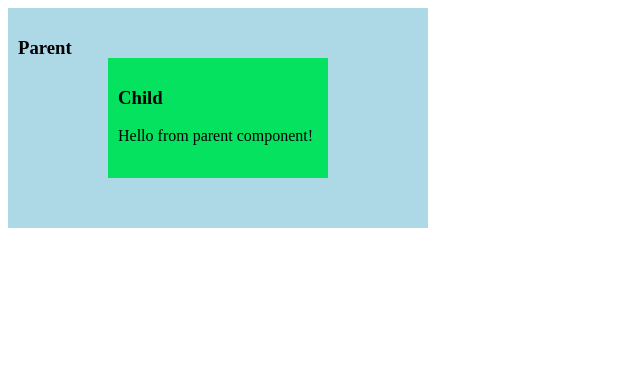
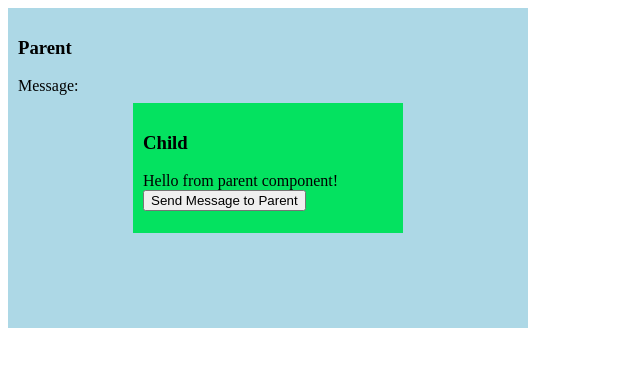
Before and after one commit to Sanjula-Dulshan/angular-training-4, an Angular app: page / in a window 1280 px wide. Shown: the top 366 px of the page, without its empty margins (0-640 px from the left). Built offline with nearby package versions, Linux system fonts and the light colour scheme.

Commit message:
child to parent data share using Output decorator

```diff
--- a/src/app/child/child.component.html
+++ b/src/app/child/child.component.html
@@ -1,4 +1,7 @@
 <div class="container child">
   <h3>Child</h3>
   {{ message }}
+  <button class="button" (click)="sendMessageToParent()">
+    Send Message to Parent
+  </button>
 </div>
--- a/src/app/child/child.component.scss
+++ b/src/app/child/child.component.scss
@@ -1,6 +1,6 @@
 .child {
-  width: 200px;
-  height: 100px;
+  width: 250px;
+  height: 110px;
   background-color: rgb(4, 226, 96);
   position: absolute;
   top: 50%;
--- a/src/app/child/child.component.ts
+++ b/src/app/child/child.component.ts
@@ -1,4 +1,4 @@
-import { Component, Input } from '@angular/core';
+import { Component, EventEmitter, Input, Output } from '@angular/core';
 
 @Component({
   selector: 'app-child',
@@ -9,4 +9,10 @@ export class ChildComponent {
   constructor() {}
 
   @Input() message: string = '';
+  @Output() messageEvent = new EventEmitter<string>();
+  childMessage: string = 'From child component!';
+
+  sendMessageToParent() {
+    this.messageEvent.emit(this.childMessage);
+  }
 }
--- a/src/app/parent/parent.component.html
+++ b/src/app/parent/parent.component.html
@@ -1,4 +1,8 @@
 <div class="container parent">
   <h3>Parent</h3>
-  <app-child [message]="messageFromParent"></app-child>
+  Message: {{ messageFromChild }}
+  <app-child
+    [message]="messageFromParent"
+    (messageEvent)="receiveMessage($event)"
+  ></app-child>
 </div>
--- a/src/app/parent/parent.component.scss
+++ b/src/app/parent/parent.component.scss
@@ -1,6 +1,6 @@
 .parent {
-  width: 400px;
-  height: 200px;
+  width: 500px;
+  height: 300px;
   padding: 10px;
   background-color: lightblue;
   position: relative;
--- a/src/app/parent/parent.component.ts
+++ b/src/app/parent/parent.component.ts
@@ -9,4 +9,10 @@ export class ParentComponent {
   constructor() {}
 
   messageFromParent = 'Hello from parent component!';
+
+  messageFromChild = '';
+
+  receiveMessage($event: string) {
+    this.messageFromChild = $event;
+  }
 }
```
